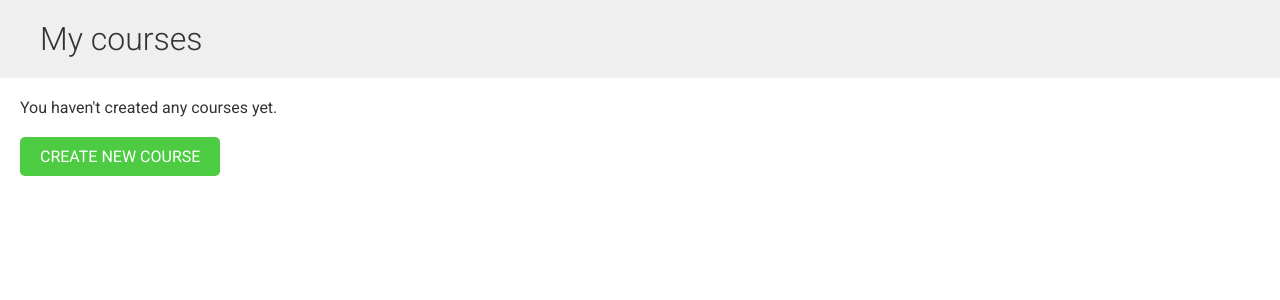
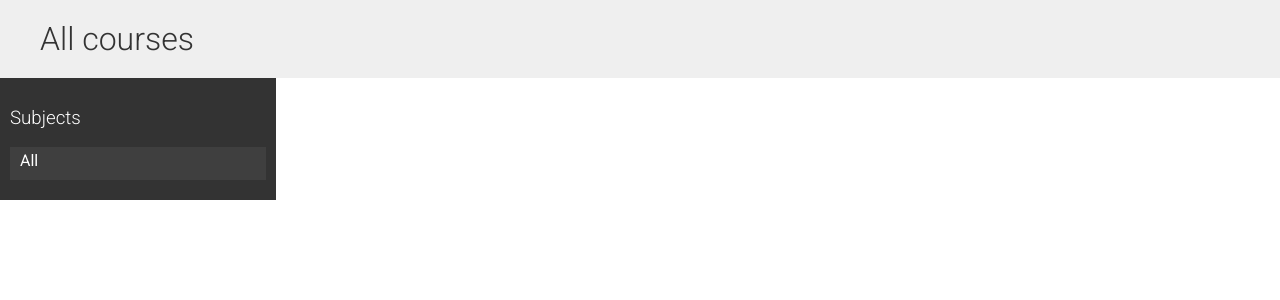
Before and after one commit to GoL-Hackathon/e-learning-platform, a Django app: page /course/mine/ in a window 1280 px wide. Shown: the part 54-354 px from the top of the page. Run offline with Django 4.2, Linux system fonts and the light colour scheme; the visitor is signed in with stand-in values (Sample User, id 1); data that the repository does not hold is empty; some libraries are stand-ins or nearby versions.

Commit message:
displaying courses

```diff
--- a/courses/templates/courses/manage/course/list.html
+++ b/courses/templates/courses/manage/course/list.html
@@ -1,30 +1,53 @@
 {% extends "base.html" %}
 
-{% block title %}My courses{% endblock %}
+{% block title %}
+
+{% if subject %}
+    {{ subject.title }} courses
+{% else %}
+    All courses
+{% endif %}
+
+{% endblock %}
 
 {% block content %}
-    <h1>My courses</h1>
-
+    <h1>
+        {% if subject %}
+            {{ subject.title }} courses
+        {% else %}
+            All courses
+        {% endif %}
+    </h1>
+    <div class="contents">
+        <h3>Subjects</h3>
+        <ul id="modules">
+            <li {% if not subject %}class="selected"{% endif %}>
+                <a href="{% url "course_list" %}">All</a>
+            </li>
+            {% for s in subjects %}
+                <li {% if subject == s %}class="selected"{% endif %}>
+                    <a href="{% url "course_list_subject" s.slug %}">
+                        {{ s.title }}
+                    <br><span>{{ s.total_courses }} courses</span>
+                    </a>
+                </li>
+            {% endfor %}
+        </ul>
+    </div>
     <div class="module">
-        {% for course in object_list %}
-            <div class="course-info">
-                <h3>{{ course.title }}</h3>
+        {% for course in courses %}
+            {% with subject=course.subject %}
+                <h3>
+                    <a href="{% url "course_detail" course.slug %}">
+                    {{ course.title }}
+                    </a>
+                </h3>
                 <p>
-                    <a href="{% url "course_edit" course.id %}">Edit</a>
-                    <a href="{% url "course_delete" course.id %}">Delete</a>
-                    <a href="{% url "course_module_update" course.id %}">Edit modules</a>
-                    {% if course.modules.count > 0 %}
-                        <a href="{% url "module_content_list" course.modules.first.id %}">
-                            Manage contents
-                        </a>
-                    {% endif %}
+                    <a href="{% url "course_list_subject" subject.slug %}">{{subject }}</a>.
+                        {{ course.total_modules }} modules.
+                        Instructor: {{ course.owner.get_full_name }}
                 </p>
-            </div>
-        {% empty %}
-            <p>You haven't created any courses yet.</p>
+            {% endwith %}
         {% endfor %}
-        <p>
-            <a href="{% url "course_create" %}" class="button">Create new course</a>
-        </p>
     </div>
 {% endblock %}
--- a/courses/urls.py
+++ b/courses/urls.py
@@ -19,4 +19,7 @@ urlpatterns = [
                                                             name='module_content_list'),
     path('module/order/', views.ModuleOrderView.as_view(), name='module_order'),
     path('content/order/', views.ContentOrderView.as_view(), name='content_order'),
+
+    path('subject/<slug:subject>/',views.CourseListView.as_view(), name='course_list_subject'),
+    path('<slug:slug>/', views.CourseDetailView.as_view(), name='course_detail'),
 ]
--- a/courses/views.py
+++ b/courses/views.py
@@ -2,15 +2,17 @@ from braces.views import CsrfExemptMixin, JsonRequestResponseMixin
 from django.apps import apps
 from django.contrib.auth.mixins import (LoginRequiredMixin,
                                         PermissionRequiredMixin)
+from django.db.models import Count
 from django.forms.models import modelform_factory
 from django.shortcuts import get_object_or_404, redirect, render
 from django.urls import reverse_lazy
 from django.views.generic.base import TemplateResponseMixin, View
+from django.views.generic.detail import DetailView
 from django.views.generic.edit import CreateView, DeleteView, UpdateView
 from django.views.generic.list import ListView
 
 from .forms import ModuleFormSet
-from .models import Content, Course, Module
+from .models import Content, Course, Module, Subject
 
 # Create your views here.
 '''
@@ -244,3 +246,26 @@ class ContentOrderView(CsrfExemptMixin,
                                     module__course__owner=request.user) \
                                         .update(order=order)
             return self.render_json_response({'saved': 'OK'})
+
+
+
+# Displaying courses views
+class CourseListView(TemplateResponseMixin, View):
+    model = Course
+    template_name = 'courses/course/list.html'
+
+    def get(self, request, subject=None):
+        subjects = Subject.objects.annotate(total_courses=Count('courses'))
+        courses = Course.objects.annotate(total_modules=Count('modules'))
+
+        if subject:
+            subject = get_object_or_404(Subject, slug=subject)
+            courses = courses.filter(subject=subject)
+        return self.render_to_response({ 'subjects': subjects,
+                                        'subject': subject,
+                                        'courses': courses})
+
+
+class CourseDetailView(DetailView):
+    model = Course
+    template_name = 'courses/course/detail.html'
--- a/education/urls.py
+++ b/education/urls.py
@@ -16,6 +16,7 @@ Including another URLconf
 from django.contrib import admin
 from django.urls import path, include
 from django.contrib.auth import views as auth_views
+from courses.views import CourseListView
 
 urlpatterns = [
     path('accounts/login/', auth_views.LoginView.as_view(), name='login'),
@@ -23,5 +24,7 @@ urlpatterns = [
 
     path('admin/', admin.site.urls),
 
+    path('', CourseListView.as_view(), name='course_list'),
+
     path('course/', include('courses.urls')),
 ]
```
Also changed, not shown: courses/templates/courses/manage/course/detail.html (added, +22 -0 lines).
